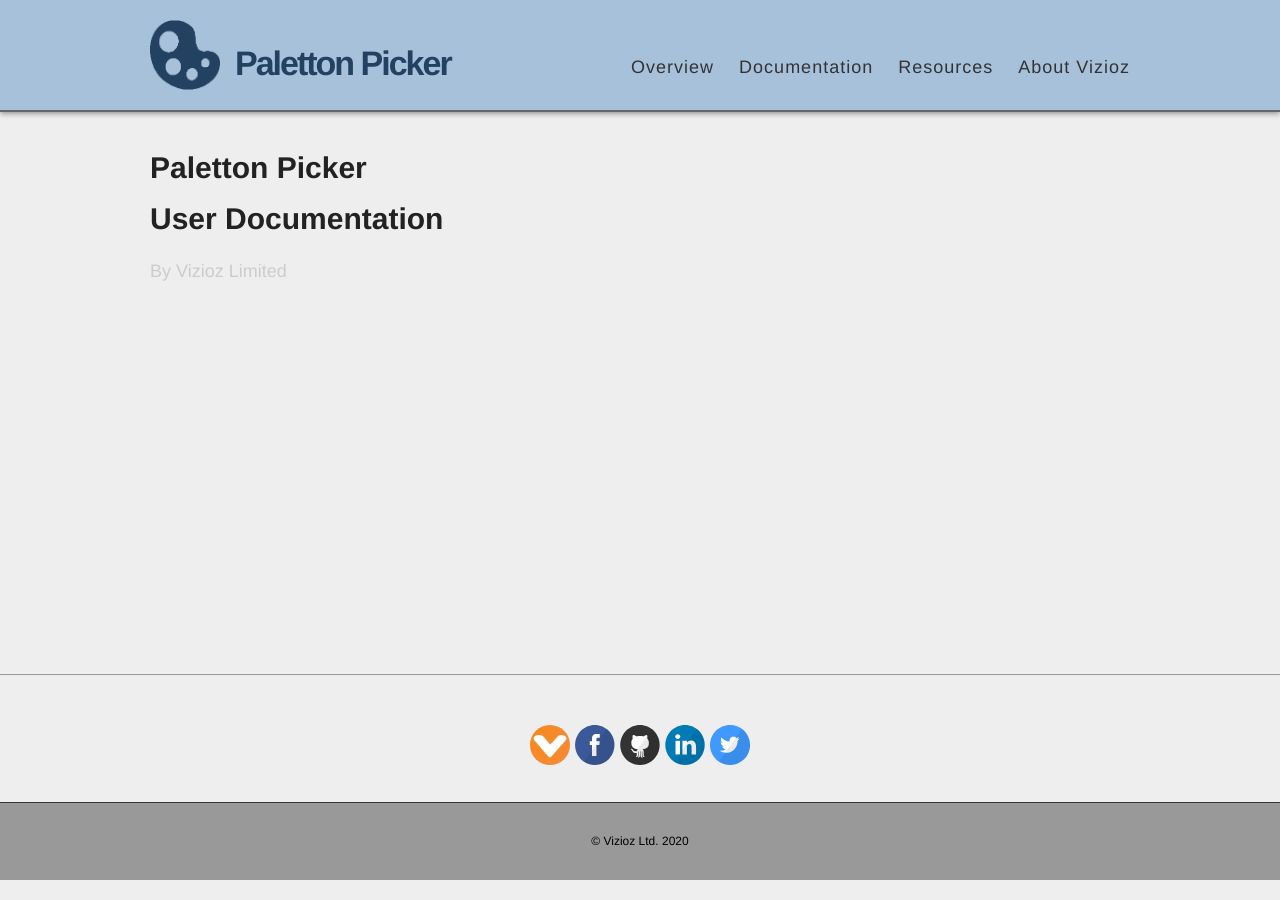
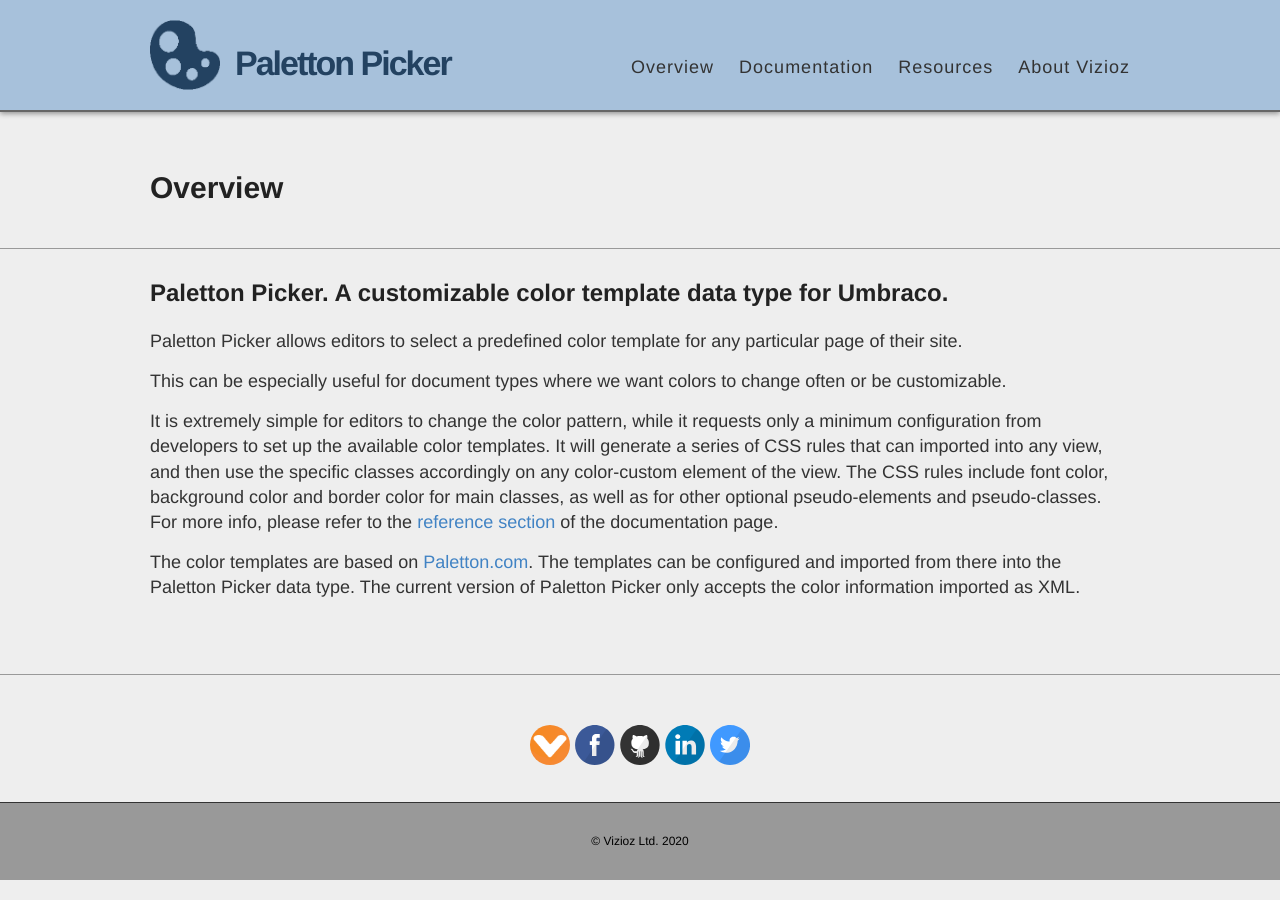
Before and after one commit to Vizioz/Paletton-Picker, a Jekyll site: the page built from docs/index.md, in a window 1280 px wide. Built offline with Jekyll 4.4.1, drawn with Linux system fonts in a browser that asks for light colours; our own code applies the rules of GitHub Pages for plain Markdown files.

Commit message:
Update index.md

```diff
--- a/docs/index.md
+++ b/docs/index.md
@@ -1,2 +1,22 @@
-<h1>Paletton Picker<br/>User Documentation</h1>
-<p style="color:#CCCCCC">By Vizioz Limited</p>
+---
+layout: default
+title: Overview
+---
+
+## Paletton Picker. A customizable color template data type for Umbraco.
+
+Paletton Picker allows editors to select a predefined color template for any particular page of their site.
+
+This can be especially useful for document types where we want colors to change often or be customizable.
+
+It is extremely simple for editors to change the color pattern, while it requests only a minimum configuration from developers to set up the available color templates. It will generate a series of CSS rules that can imported into any view, and then use the specific classes accordingly on any color-custom element of the view. The CSS rules include font color, background color and border color for main classes, as well as for other optional pseudo-elements and pseudo-classes. For more info, please refer to the [reference section]({{ site.baseurl }}/documentation#reference-css) of the documentation page.
+
+The color templates are based on [Paletton.com](https://paletton.com/). The templates can be configured and imported from there into the Paletton Picker data type. The current version of Paletton Picker only accepts the color information imported as XML.
+
+<!--
+To familiarize with the package, please watch the video below, or read the [documentation]({{ site.baseurl }}/documentation).
+
+<div class="video">
+  <iframe width="560" height="315" src="https://www.youtube.com/embed/2fngvQS_PmQ" frameborder="0" allow="accelerometer; autoplay; encrypted-media; gyroscope; picture-in-picture" allowfullscreen></iframe>
+</div>
+-->
```
